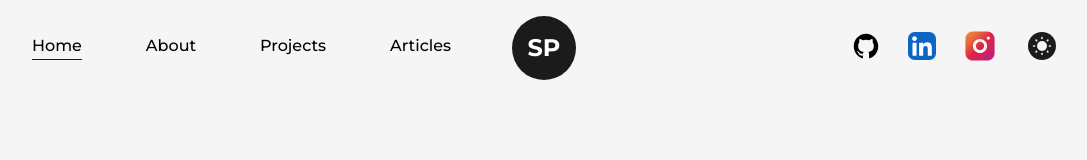
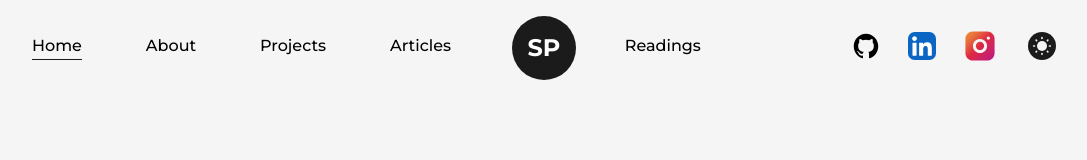
Before and after one commit to senthilcaesar/portfolio, a Next.js app: page / in a window 1280 px wide. Shown: the top 160 px of the page, without its empty margins (96-1183 px from the left). Built offline with nearby package versions, Linux system fonts and the light colour scheme.

Commit message:
Page Updates

```diff
--- a/src/components/Navbar.js
+++ b/src/components/Navbar.js
@@ -15,23 +15,24 @@ import {
 import { motion } from "framer-motion";
 import { useThemeSwitch } from "./Hooks/useThemeSwitch";
 
-const CustomLink = ({ href, title, className = "" }) => {
+export const CustomLink = ({ href, title, className = "" }) => {
   const router = useRouter();
+  const isExternal = href.startsWith("http");
 
   return (
     <Link
       href={href}
-      className={`${className}  rounded relative group lg:text-light lg:dark:text-dark`}
+      className={`${className} rounded relative group lg:text-light lg:dark:text-dark`}
+      {...(isExternal ? { target: "_blank", rel: "noopener noreferrer" } : {})}
     >
       {title}
       <span
         className={`
-              inline-block h-[1px]  bg-dark absolute left-0 -bottom-0.5
-              group-hover:w-full transition-[width] ease duration-300 dark:bg-light
-              ${
-                router.asPath === href ? "w-full" : " w-0"
-              } lg:bg-light lg:dark:bg-dark
-              `}
+          inline-block h-[1px] bg-dark absolute left-0 -bottom-0.5
+          group-hover:w-full transition-[width] ease duration-300 dark:bg-light
+          ${router.asPath === href ? "w-full" : "w-0"}
+          lg:bg-light lg:dark:bg-dark
+        `}
       >
         &nbsp;
       </span>
@@ -114,6 +115,13 @@ const Navbar = () => {
           <CustomLink className="mx-8" href="/projects" title="Projects" />
           <CustomLink className="mx-8" href="/articles" title="Articles" />
           <CustomLink className="mx-8" href="/blogs" title="Blogs" />
+          <CustomLink
+            className="mx-8"
+            href="https://senthilcaesar.github.io/my-reading/"
+            target="_blank"
+            rel="noopener noreferrer"
+            title="Readings"
+          ></CustomLink>
         </nav>
         <nav
           className="flex items-center justify-center flex-wrap lg:mt-2
@@ -258,6 +266,15 @@ const Navbar = () => {
               href="/blogs"
               title="Blogs"
             />
+
+            <CustomMobileLink
+              toggle={handleClick}
+              className="ml-4 lg:m-0 lg:my-2"
+              href="https://senthilcaesar.github.io/my-reading/"
+              target="_blank"
+              rel="noopener noreferrer"
+              title="Readings"
+            />
           </nav>
 
           <nav
```
